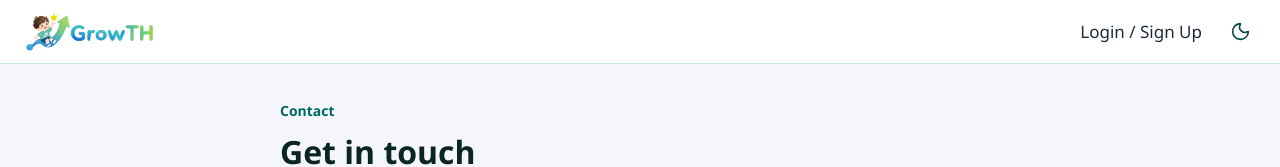
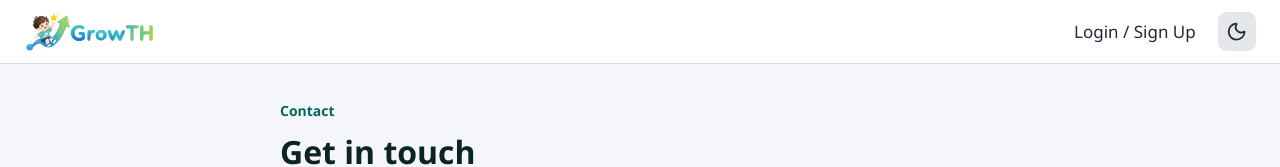
Before and after one commit to growthadminsupport-lang/studio5, a React app in the folder frontend/: page /contact in a window 1280 px wide. Shown: the top 167 px of the page. Built offline with nearby package versions, Linux system fonts and the light colour scheme; the HTML template or start-up script is replaced by a standard one.

Commit message:
darklight

```diff
--- a/frontend/src/components/Layout/ThemeToggle.jsx
+++ b/frontend/src/components/Layout/ThemeToggle.jsx
@@ -1,22 +1,31 @@
-import { Sun, Moon } from "lucide-react";
-import { useTheme } from "../../context/ThemeContext";
+import { useState, useEffect } from 'react';
+import { Sun, Moon } from 'lucide-react';
 
-function ThemeToggle() {
-  const { theme, toggleTheme } = useTheme();
+export default function ThemeToggle() {
+  const [isDark, setIsDark] = useState(() => {
+    return (
+      localStorage.getItem('theme') === 'dark' ||
+      (!('theme' in localStorage) && window.matchMedia('(prefers-color-scheme: dark)').matches)
+    );
+  });
+
+  useEffect(() => {
+    if (isDark) {
+      document.documentElement.classList.add('dark');
+      localStorage.setItem('theme', 'dark');
+    } else {
+      document.documentElement.classList.remove('dark');
+      localStorage.setItem('theme', 'light');
+    }
+  }, [isDark]);
 
   return (
     <button
-      className="theme-button"
-      onClick={toggleTheme}
-      aria-label="Toggle theme"
+      onClick={() => setIsDark((prev) => !prev)}
+      className="p-2 rounded-lg bg-gray-200 dark:bg-gray-800 text-gray-800 dark:text-gray-200 hover:bg-gray-300 dark:hover:bg-gray-700 transition-colors"
+      aria-label="Toggle Theme"
     >
-      {theme === "light" ? (
-        <Moon size={21} strokeWidth={1.8} />
-      ) : (
-        <Sun size={21} strokeWidth={1.8} />
-      )}
+      {isDark ? <Sun className="w-5 h-5" /> : <Moon className="w-5 h-5" />}
     </button>
   );
 }
-
-export default ThemeToggle;
```
